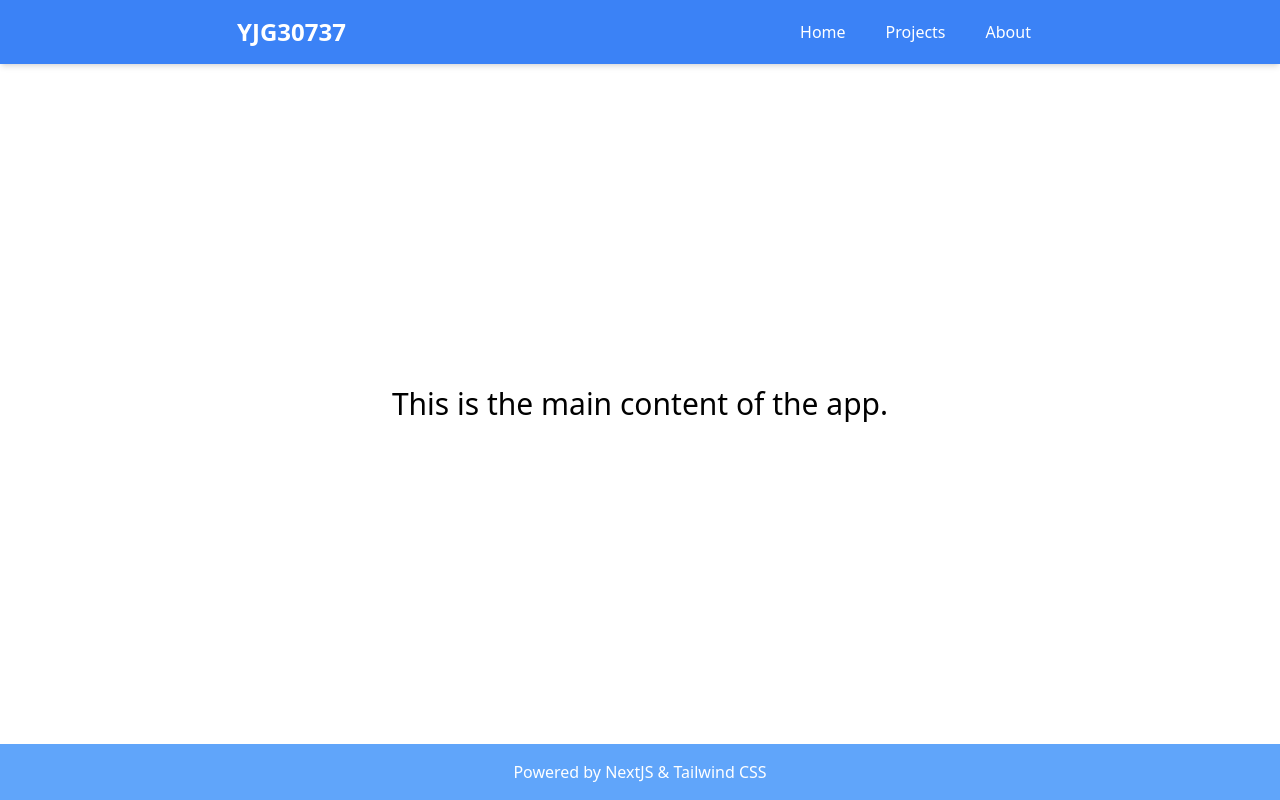
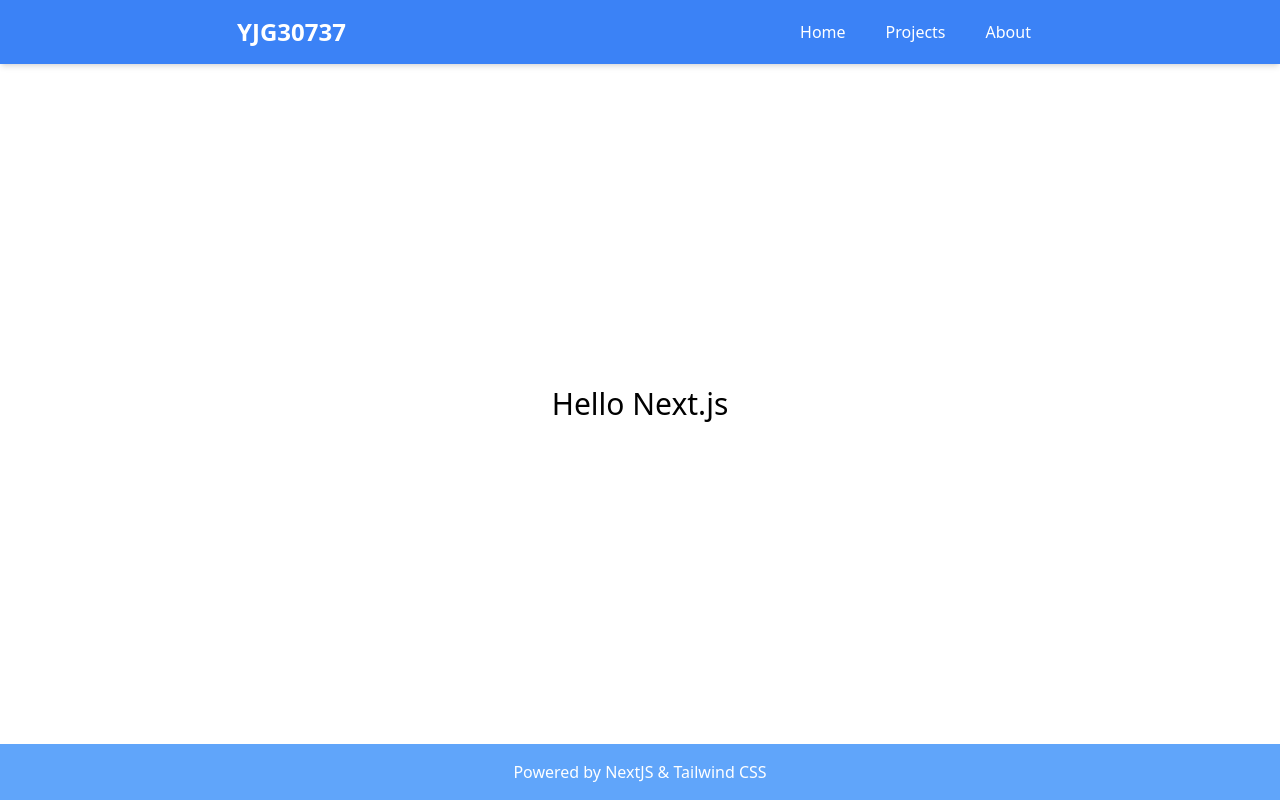
Before and after one commit to yjg30737/nextjs-tutorial, a Next.js app: page / in a window 1280 px wide. Built offline with nearby package versions, Linux system fonts and the light colour scheme.

Commit message:
Arrange the components, set the layout

```diff
--- /dev/null
+++ b/src/app/components/footer.tsx
@@ -0,0 +1,7 @@
+import React from "react"
+
+export function Footer({ footer } : { footer: string }) {
+  return <footer className="bg-blue-400 p-4 text-center text-white">
+          <h1>{footer}</h1>
+         </footer>
+}
--- /dev/null
+++ b/src/app/components/header.tsx
@@ -0,0 +1,18 @@
+import React from "react"
+
+export function Header({ header } : { header: string }) {
+  return <header className="bg-blue-500 p-4 shadow-md">
+          <div className="container flex mx-auto items-center justify-between">
+            <h1 className="mx-auto text-2xl font-bold text-white">{header}</h1>
+            <nav className="mx-auto sm:justify-center space-x-4 text-white">
+              {[
+                ['Home', '/'],
+                ['Projects', '/project'],
+                ['About', '/about'],
+              ].map(([title, url]) => (
+                <a href={url} className="rounded-lg px-3 py-2 font-medium hover:bg-slate-100 hover:text-slate-900 text-white">{title}</a>
+              ))}
+            </nav>
+          </div>
+         </header>
+}
--- /dev/null
+++ b/src/app/components/layout.tsx
@@ -0,0 +1,15 @@
+import React from "react";
+import { Footer } from "./footer";
+import { Header } from "./header";
+
+export function MainLayout({ children } : { children : React.ReactNode }) {
+    return (
+        <>
+            <Header header = "YJG30737" />
+            <main className="flex-1 p-4 flex items-center justify-center text-3xl">
+                {children}
+            </main>
+            <Footer footer = "Powered by NextJS & Tailwind CSS" />
+        </>
+    )
+}
--- a/src/app/page.tsx
+++ b/src/app/page.tsx
@@ -1,44 +1,12 @@
 import React from "react"
-
-function Header({ header } : { header: string }) {
-  return <header className="bg-blue-500 p-4 shadow-md">
-          <div className="container flex mx-auto items-center justify-between">
-            <h1 className="mx-auto text-2xl font-bold text-white">{header}</h1>
-            <nav className="mx-auto sm:justify-center space-x-4 text-white">
-              {[
-                ['Home', '/'],
-                ['Projects', '/project'],
-                ['About', '/about'],
-              ].map(([title, url]) => (
-                <a href={url} className="rounded-lg px-3 py-2 font-medium hover:bg-slate-100 hover:text-slate-900 text-white">{title}</a>
-              ))}
-            </nav>
-          </div>
-         </header>
-}
-
-function Main({children} : {children: React.ReactNode}) {
-  return <main className="flex-1 p-4 flex items-center justify-center text-3xl">
-    {children}
-  </main>
-}
-
-function Footer({ footer } : { footer: string }) {
-  return <footer className="bg-blue-400 p-4 text-center text-white">
-          <h1>{footer}</h1>
-         </footer>
-}
+import { MainLayout } from "./components/layout"
 
 export default function Home() {
   return (
     <div className="min-h-screen flex flex-col">
-      <Header header = "YJG30737" />
-      <Main>
-        <p>
-          This is the main content of the app.
-        </p>
-      </Main>
-      <Footer footer = "Powered by NextJS & Tailwind CSS" />
+      <MainLayout>
+        <p>Hello Next.js</p>
+      </MainLayout>
     </div>
   )
 }
--- /dev/null
+++ b/src/pages/about.tsx
@@ -0,0 +1,6 @@
+import { MainLayout } from "@/app/components/layout"
+import React from "react"
+
+export default function About() {
+  return <MainLayout><h1>About</h1></MainLayout>
+}
--- a/src/pages/project.tsx
+++ b/src/pages/project.tsx
@@ -1,19 +1,5 @@
-import React from 'react'
-import { NextPageContext } from 'next'
+import React from "react"
 
-// I will work on this later
-interface Props {
-  userAgent?: string;
+export default function Project() {
+  return <div>Project</div>
 }
-
-export default class Page extends React.Component<Props> {
-  static async getInitialProps({ req }: NextPageContext) {
-    const userAgent = req ? req.headers['user-agent'] : navigator.userAgent
-    return { userAgent }
-  }
-
-  render() {
-    const { userAgent } = this.props
-    return <div>Your user agent: {userAgent}</div>
-  }
-}
```
